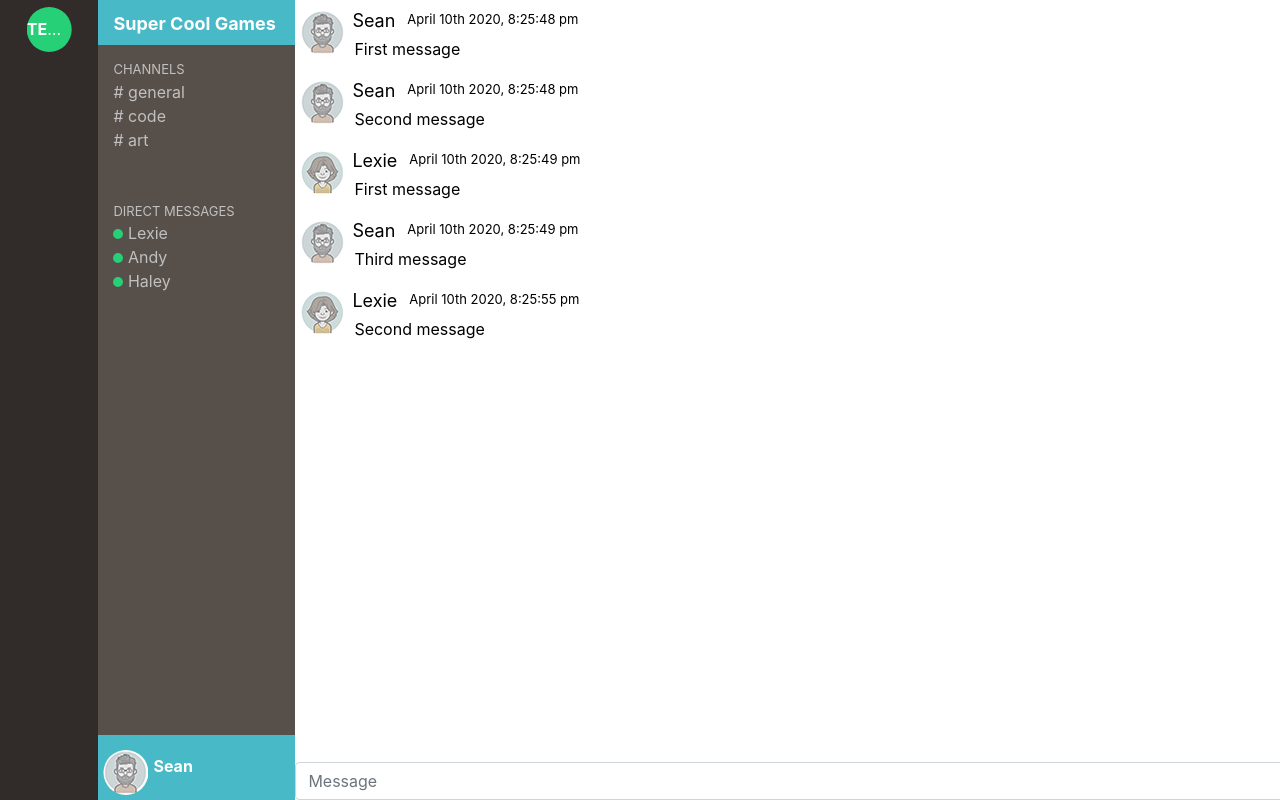
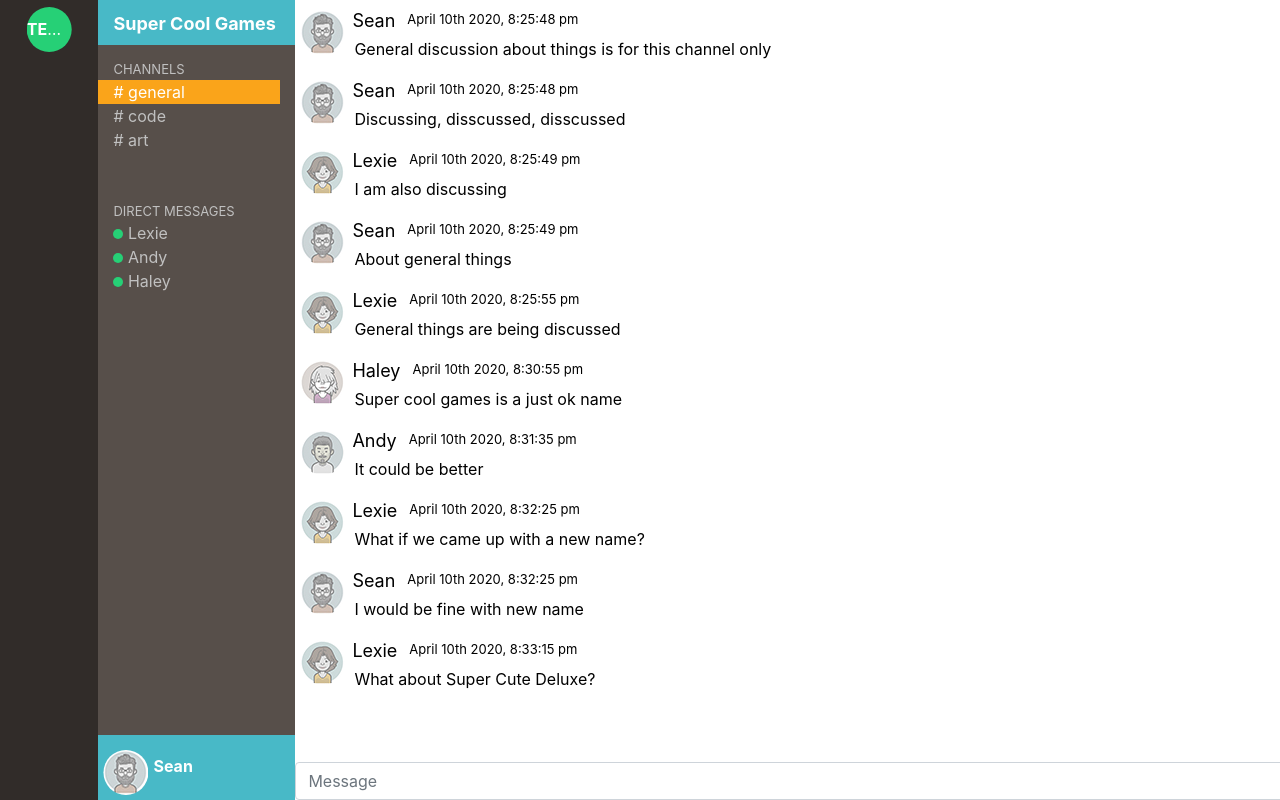
Before and after one commit to bacon-bytes/chat, a React (Create React App) app: page / in a window 1280 px wide. Built offline with nearby package versions, Linux system fonts and the light colour scheme.

Commit message:
- Channel messages display per channel. Channel navigation and highlighting

```diff
--- a/src/App.js
+++ b/src/App.js
@@ -1,4 +1,6 @@
 import React, { Component } from "react";
+import { getMessages } from "./services/fakeMessages";
+import { getTeams } from "./services/fakeTeams";
 import Chat from "./components/chat";
 import Teams from "./components/teams";
 import Channels from "./components/channels";
@@ -15,20 +17,94 @@ class App extends Component {
     currentTeam: {
       id: "5b21ca3eeb7f6fbccd470000",
     },
+    teamName: "",
+    channels: [],
+    currentChannel: "",
+    members: [],
+    messages: [],
+  };
+
+  componentWillMount() {
+    this.setTeam();
+  }
+
+  componentDidMount() {
+    this.setMessagesToChannel(this.state.currentChannel);
+  }
+
+  setTeam = () => {
+    let team = getTeams().find((x) => x.id === this.state.currentTeam.id);
+    let teamName = team.name;
+    let channels = team.channels;
+    let members = team.members;
+    let currentChannel = channels[0].id;
+    this.setState({ teamName, channels, members, currentChannel });
+  };
+
+  handleChannelChange = (channel) => {
+    let currentChannel = channel;
+    this.setState({ currentChannel });
+    this.setMessagesToChannel(currentChannel);
+  };
+
+  setMessagesToChannel = (channel) => {
+    let messages = this.filterMessagesByChannel(getMessages(), channel);
+    this.setState({ messages });
+  };
+
+  filterMessagesByChannel(messages, channel) {
+    return messages.filter((message) => message.channelId === channel);
+  }
+
+  addNewMessage = (message) => {
+    let messages = [...this.state.messages];
+    const newMessage = this.postNewMessage(message);
+    messages.push(newMessage);
+    this.setState({ messages });
+  };
+
+  postNewMessage = (message) => {
+    return {
+      userId: this.state.user.userId,
+      userName: this.state.user.userName,
+      timeStamp: Date.now(),
+      message: message,
+      channelId: this.state.currentChannel,
+    };
   };
 
   render() {
+    const {
+      user,
+      currentTeam,
+      currentChannel,
+      teamName,
+      channels,
+      members,
+      messages,
+    } = this.state;
     return (
       <React.Fragment>
         <div className="appContainer">
-          <Teams className="teamsContainer" teams={this.state.user.teams} />
+          <Teams className="teamsContainer" teams={user.teams} />
           <Channels
             className="channelsContainer"
-            currentTeamId={this.state.currentTeam.id}
-            userName={this.state.user.userName}
-            userId={this.state.user.userId}
+            currentTeamId={currentTeam.id}
+            userName={user.userName}
+            userId={user.userId}
+            teamName={teamName}
+            channels={channels}
+            currentChannel={currentChannel}
+            members={members}
+            handleChannelChange={this.handleChannelChange}
           />
-          <Chat className="chatContainer" />
+          <Chat
+            className="chatContainer"
+            currentChannel={currentChannel}
+            messages={messages}
+            user={user}
+            addNewMessage={this.addNewMessage}
+          />
         </div>
       </React.Fragment>
     );
--- a/src/chat.css
+++ b/src/chat.css
@@ -18,6 +18,20 @@
 .allCapTitle {
   text-transform: uppercase;
   font-size: small;
+}
+
+.menuHover {
+  cursor: pointer;
+}
+
+.menuHover:hover {
+  background-color: #48b9c7;
+  color: #ffffff;
+}
+.menuSelected {
+  background-color: #faa41a;
+  color: #ffffff;
+  cursor: pointer;
 }
 
 /* Teams */
@@ -71,8 +85,13 @@
 }
 
 .availableChannels {
-  margin: 15px;
+  margin-top: 15px;
+  margin-bottom: 15px;
+  margin-right: 15px;
   color: #c0c0c0;
+}
+.channel {
+  margin-left: 15px;
 }
 
 .directMessages {
--- a/src/components/channel.jsx
+++ b/src/components/channel.jsx
@@ -1,11 +1,36 @@
 import React, { Component } from "react";
+import "../chat.css";
 
-const Channel = ({ channels }) => {
+const Channel = ({ channels, handleChannelChange, currentChannel }) => {
   let title;
   if (channels.length > 0) {
-    title = channels.map((id, index) => (
-      <div key={index}># {channels[index].name}</div>
-    ));
+    title = channels.map((id, index) => {
+      if (currentChannel === channels[index].id) {
+        return (
+          <div className="menuSelected">
+            <div
+              key={index}
+              className="channel"
+              onClick={() => handleChannelChange(channels[index].id)}
+            >
+              # {channels[index].name}
+            </div>
+          </div>
+        );
+      } else {
+        return (
+          <div className="menuHover">
+            <div
+              key={index}
+              className="channel"
+              onClick={() => handleChannelChange(channels[index].id)}
+            >
+              # {channels[index].name}
+            </div>
+          </div>
+        );
+      }
+    });
   }
   return <div>{title}</div>;
 };
--- a/src/components/channels.jsx
+++ b/src/components/channels.jsx
@@ -1,47 +1,41 @@
 import React, { Component } from "react";
-import "../chat.css";
-import { getTeams } from "../services/fakeTeams";
-import Channel from "./channel";
 import DirectMessage from "./directMessage";
 import UserIcon from "./userIcon";
+import Channel from "./channel";
+import "../chat.css";
 
 class Channels extends Component {
-  state = { name: "", channels: [], members: [] };
-
-  componentDidMount() {
-    this.setTeam();
-  }
-
-  setTeam = () => {
-    let team = getTeams().find((x) => x.id === this.props.currentTeamId);
-    let name = team.name;
-    let channels = team.channels;
-    let members = team.members;
-
-    this.setState({ name, channels, members });
-  };
-
   render() {
-    const { name, channels, members } = this.state;
-    const { userName, userId } = this.props;
+    const {
+      userName,
+      userId,
+      teamName,
+      channels,
+      members,
+      handleChannelChange,
+      currentChannel,
+    } = this.props;
     return (
       <React.Fragment>
         <div className="channelsWrapper">
           <div className="channels">
             <div className="channelHeader overflowEllipsis">
-              <b> {name}</b>
+              <b> {teamName}</b>
             </div>
             <div className="availableChannels overflowEllipsis">
-              <div className="allCapTitle">Channels</div>
-              <Channel channels={channels} />
+              <div className="allCapTitle channel">Channels</div>
+              <Channel
+                channels={channels}
+                handleChannelChange={handleChannelChange}
+                currentChannel={currentChannel}
+              />
               <div className="directMessages">
-                <div className="allCapTitle">direct messages</div>
+                <div className="allCapTitle channel">direct messages</div>
                 <DirectMessage members={members} userId={userId} />
               </div>
             </div>
             <div className="channelFooterWrapper">
               <div className="channelFooter">
-                {/* <div className="channelFooterUserIcon"></div> */}
                 <UserIcon userId={userId} />
                 <div className="footerUserName overflowEllipsis">
                   <b>{userName}</b>
--- a/src/components/chat.jsx
+++ b/src/components/chat.jsx
@@ -5,31 +5,8 @@ import { getMessages } from "../services/fakeMessages";
 import "../chat.css";
 
 class Chat extends Component {
-  constructor(props) {
-    super(props);
-    this.state = { messages: [] };
-  }
-
-  componentDidMount() {
-    const messages = getMessages();
-    this.setState({ messages: messages });
-  }
-
   handleSubmit = (message) => {
-    let messages = [...this.state.messages];
-    const newMessage = this.postNewMessage(message);
-    messages.push(newMessage);
-    this.setState({ messages });
-  };
-
-  postNewMessage = (message) => {
-    return {
-      userId: "5b21ca3eeb7f6fbccd471813",
-      userName: "Sean",
-      timeStamp: Date.now(),
-      message: message,
-      conversationId: "1000",
-    };
+    this.props.addNewMessage(message);
   };
 
   render() {
@@ -37,7 +14,7 @@ class Chat extends Component {
       <div className="chatBox">
         <div className="messagesWrapper">
           <div className="messages">
-            <Conversation messages={this.state.messages} />
+            <Conversation messages={this.props.messages} />
           </div>
         </div>
         <div className="chatInput">
--- a/src/components/conversation.jsx
+++ b/src/components/conversation.jsx
@@ -9,11 +9,6 @@ const Conversation = ({ messages }) => {
   if (messages.length > 0) {
     message = messages.map((message, index) => (
       <div key={index} className="messageBox">
-        {/* <div
-          className="messageUserIcon"
-           style={{ backgroundImage: 'url("./profileIcons/man-1-100.jpg")' }}
-        >
-        </div> */}
         <UserIcon userId={messages[index].userId} />
         <div>
           <div>
--- a/src/components/directMessage.jsx
+++ b/src/components/directMessage.jsx
@@ -13,9 +13,11 @@ const DirectMessage = ({ members, userId }) => {
       }
     }
     contact = users.map((userName, index) => (
-      <div key={index} className="contact">
-        {" "}
-        {users[index]}
+      <div className="menuHover">
+        <div key={index} className="contact channel">
+          {" "}
+          {users[index]}
+        </div>
       </div>
     ));
   }
--- a/src/services/fakeMessages.js
+++ b/src/services/fakeMessages.js
@@ -3,36 +3,99 @@ const messages = [
     userId: "5b21ca3eeb7f6fbccd471813",
     userName: "Sean",
     timeStamp: 1586550348658,
-    message: "First message",
-    conversationId: "1000",
+    message: "General discussion about things is for this channel only",
+    channelId: "6c52ca3eeb7f6fbccd470000",
   },
   {
     userId: "5b21ca3eeb7f6fbccd471813",
     userName: "Sean",
     timeStamp: 1586550348759,
-    message: "Second message",
-    conversationId: "1000",
+    message: "Discussing, disscussed, disscussed",
+    channelId: "6c52ca3eeb7f6fbccd470000",
   },
   {
     userId: "5b21ca3eeb7f6fbccd471837",
     userName: "Lexie",
     timeStamp: 1586550349865,
-    message: "First message",
-    conversationId: "1000",
+    message: "I am also discussing",
+    channelId: "6c52ca3eeb7f6fbccd470000",
   },
   {
     userId: "5b21ca3eeb7f6fbccd471813",
     userName: "Sean",
     timeStamp: 1586550349965,
-    message: "Third message",
-    conversationId: "1000",
+    message: "About general things",
+    channelId: "6c52ca3eeb7f6fbccd470000",
   },
   {
     userId: "5b21ca3eeb7f6fbccd471837",
     userName: "Lexie",
     timeStamp: 1586550355667,
-    message: "Second message",
-    conversationId: "1000",
+    message: "General things are being discussed",
+    channelId: "6c52ca3eeb7f6fbccd470000",
+  },
+  {
+    userId: "5b21ca3eeb7f6fbccd471839",
+    userName: "Haley",
+    timeStamp: 1586550655667,
+    message: "Super cool games is a just ok name",
+    channelId: "6c52ca3eeb7f6fbccd470000",
+  },
+  {
+    userId: "5b21ca3eeb7f6fbccd471838",
+    userName: "Andy",
+    timeStamp: 1586550695667,
+    message: "It could be better",
+    channelId: "6c52ca3eeb7f6fbccd470000",
+  },
+  {
+    userId: "5b21ca3eeb7f6fbccd471837",
+    userName: "Lexie",
+    timeStamp: 1586550745667,
+    message: "What if we came up with a new name?",
+    channelId: "6c52ca3eeb7f6fbccd470000",
+  },
+  {
+    userId: "5b21ca3eeb7f6fbccd471813",
+    userName: "Sean",
+    timeStamp: 1586550745667,
+    message: "I would be fine with new name",
+    channelId: "6c52ca3eeb7f6fbccd470000",
+  },
+  {
+    userId: "5b21ca3eeb7f6fbccd471837",
+    userName: "Lexie",
+    timeStamp: 1586550795667,
+    message: "What about Super Cute Deluxe?",
+    channelId: "6c52ca3eeb7f6fbccd470000",
+  },
+  {
+    userId: "5b21ca3eeb7f6fbccd471837",
+    userName: "Lexie",
+    timeStamp: 1586550555667,
+    message: "This is art!",
+    channelId: "6c52ca3eeb7f6fbccd470002",
+  },
+  {
+    userId: "5b21ca3eeb7f6fbccd471813",
+    userName: "Sean",
+    timeStamp: 1586550595667,
+    message: "So is this!",
+    channelId: "6c52ca3eeb7f6fbccd470002",
+  },
+  {
+    userId: "5b21ca3eeb7f6fbccd471839",
+    userName: "Haley",
+    timeStamp: 1586550655667,
+    message: "Code, code, code",
+    channelId: "6c52ca3eeb7f6fbccd470001",
+  },
+  {
+    userId: "5b21ca3eeb7f6fbccd471838",
+    userName: "Andy",
+    timeStamp: 1586550695667,
+    message: "Hmm, yes, code.",
+    channelId: "6c52ca3eeb7f6fbccd470001",
   },
 ];
 
```
